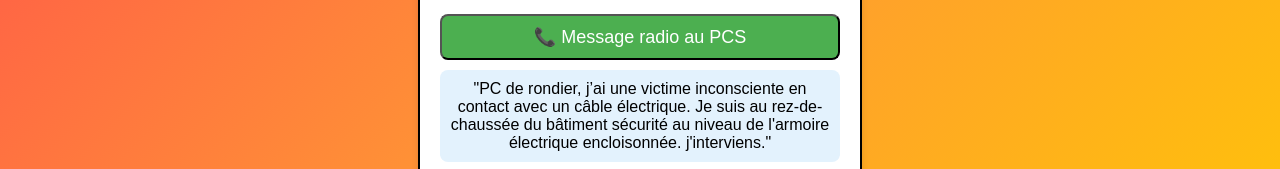
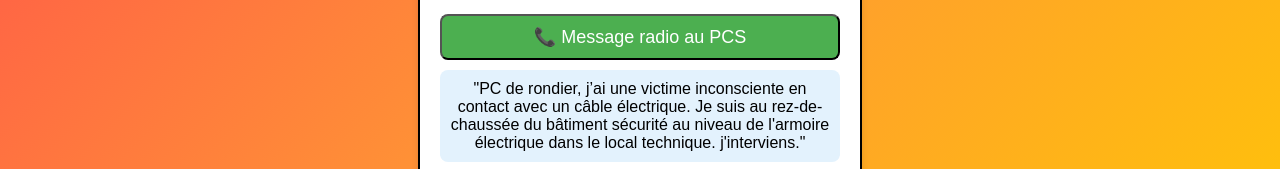
Before and after one commit to Remi-Mason/Pratique, a plain HTML site: page index.html in a window 1280 px wide. Both pictures are taken after a click on the button "📞 Message radio au PCS". Shown: the part 353-522 px from the top of the page. Drawn offline with Linux system fonts and the light colour scheme.

Commit message:
Update index.html

```diff
--- a/index.html
+++ b/index.html
@@ -188,7 +188,7 @@
       <p>Informer le PCS de la situation en précisant l’emplacement exact, l’état de la victime et la présence d’un danger électrique.</p>
       <button class="alert-btn" onclick="showMessage('message1', this)">📞 Message radio au PCS</button>
       <div id="message1" class="message-box">
-        "PC de rondier, j’ai une victime inconsciente en contact avec un câble électrique. Je suis au rez-de-chaussée du bâtiment sécurité au niveau de l'armoire électrique encloisonnée. j'interviens."
+        "PC de rondier, j’ai une victime inconsciente en contact avec un câble électrique. Je suis au rez-de-chaussée du bâtiment sécurité au niveau de l'armoire électrique dans le local technique. j'interviens."
       </div>
       <button class="next-btn" onclick="nextStep(1)">Suivant ➡️</button>
       <button class="index-btn" onclick="openOverlay()">Index</button>
```
